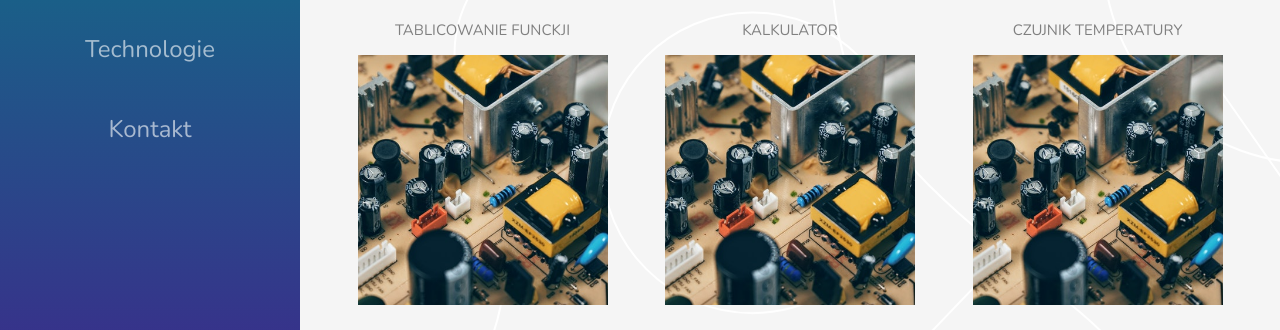
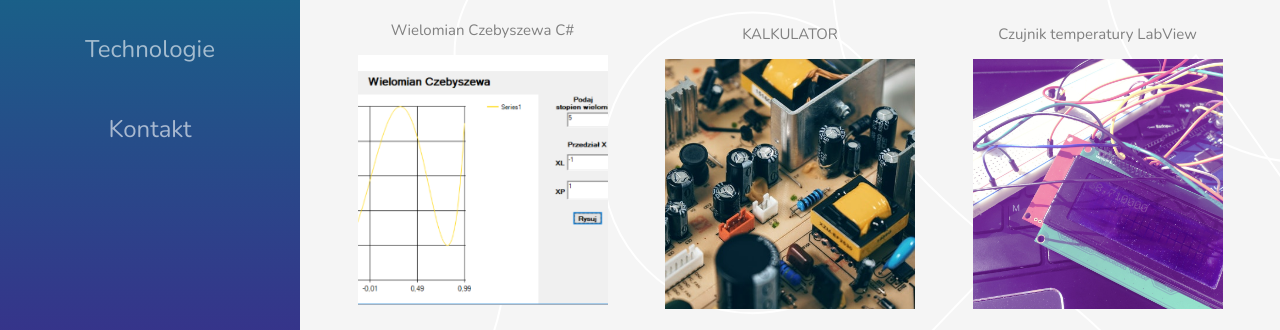
Before and after one commit to matetuh/About-me-website, a plain HTML site: page projects.html in a window 1280 px wide. Shown: the part 303-633 px from the top of the page. Drawn offline with nearby package versions, Linux system fonts and the light colour scheme.

Commit message:
Init Commit

```diff
--- a/projects.html
+++ b/projects.html
@@ -26,16 +26,16 @@
                 </div>
                 <div class="project">
                     <div class="project-item">
-                        <p>TABLICOWANIE FUNCKJI</p>
-                        <img src="Images/1.jpeg" alt="electronics">
+                        <p>Wielomian Czebyszewa C#</p>
+                        <a href="https://github.com/matetuh/Chebyshev_polynomials"><img src="Images/Czebyszew.png" alt="electronics"></a>
                     </div>
                     <div class="project-item">
                         <p>KALKULATOR</p>
                         <img src="Images/1.jpeg" alt="electronics">
                     </div>
                     <div class="project-item">
-                        <p>CZUJNIK TEMPERATURY</p>
-                        <img src="Images/1.jpeg" alt="electronics">
+                        <p>Czujnik temperatury LabView</p>
+                        <img src="Images/TempSens.jpg" alt="electronics">
                     </div>
                         <!-- MIEJSCE NA KOLEJNE PROJEKTY
                         <div class="project-item">
```
Also changed, not shown: Images/Czebyszew.png (added), Images/TempSens.jpg (added), Images/map_blur.jpg, Images/now.jpg, Images/techn.jpg, Images/technologies.jpg.
